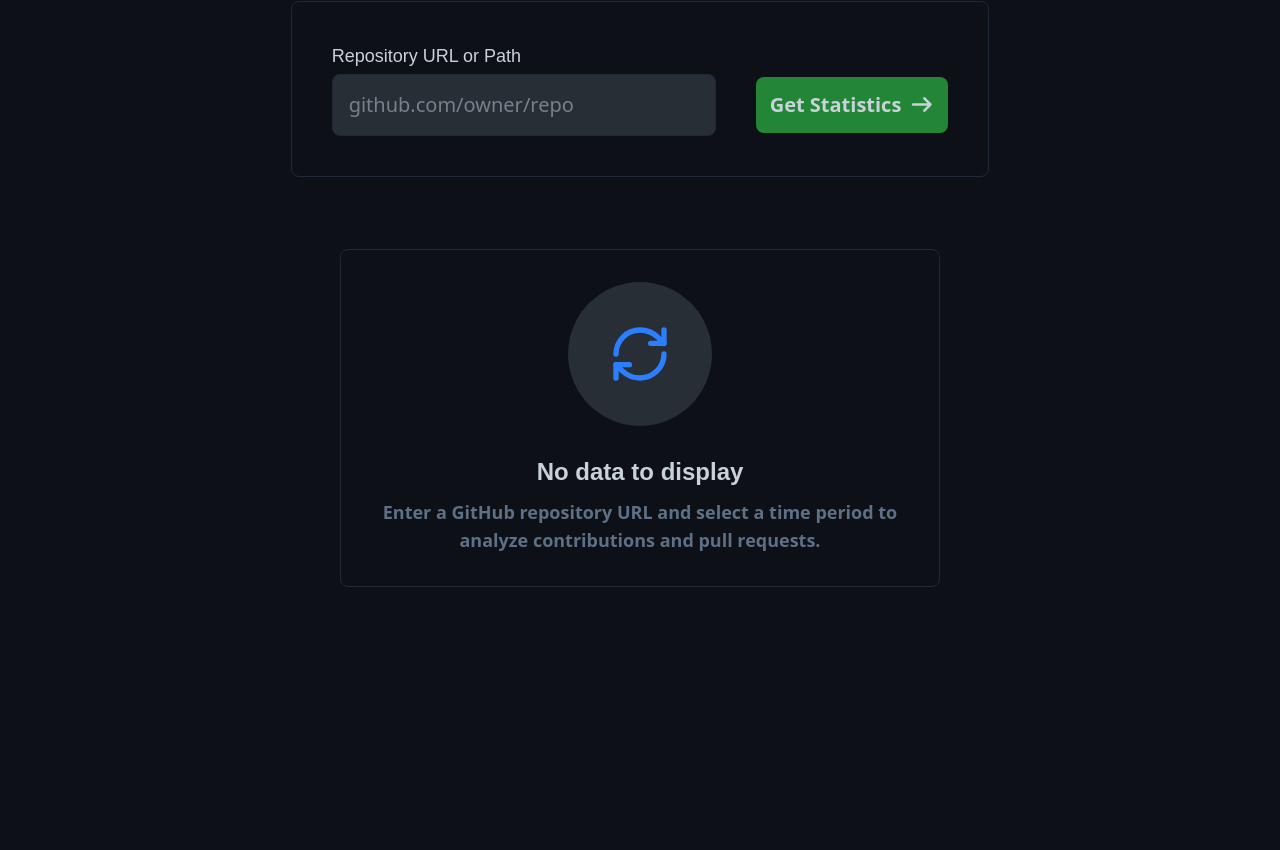
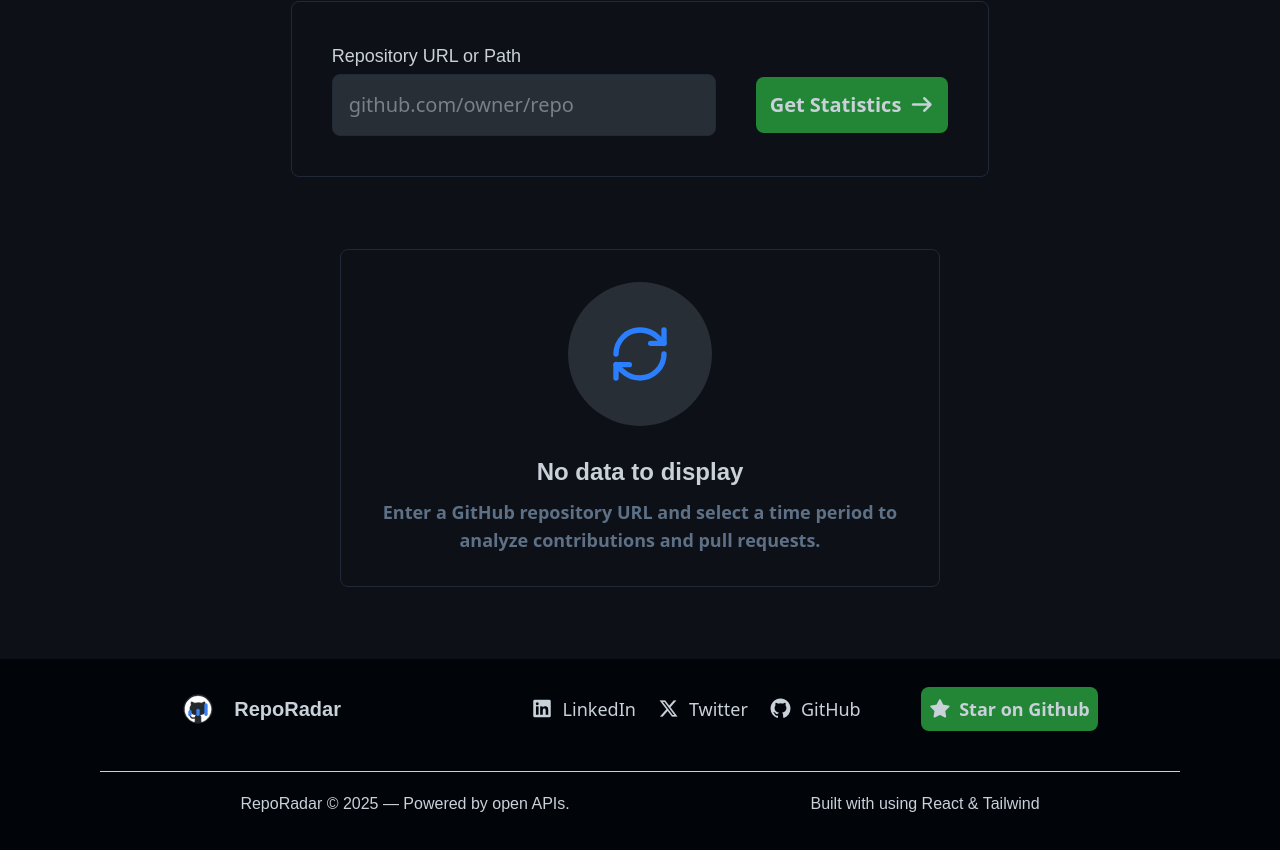
Before and after one commit to prajna7jain/GitScope, a React (Vite) app: page / in a window 1280 px wide. Shown: the part 327-1177 px from the top of the page. Before the commit the page ends 986 px from the top, so only its background shows below. Built offline with nearby package versions, Linux system fonts and the light colour scheme.

Commit message:
Footer component Added

```diff
--- a/src/App.jsx
+++ b/src/App.jsx
@@ -1,5 +1,6 @@
 import Navbar from "./components/Navbar"
 import Home from "./pages/Home"
+import Footer from "./components/Footer"
 
 function App() {
 
@@ -7,6 +8,7 @@ function App() {
     <>
       <Navbar />
       <Home />
+      <Footer />
     </>
   )
 }
--- /dev/null
+++ b/src/components/Footer.jsx
@@ -0,0 +1,41 @@
+export default function Footer() {
+    return(
+         <main className="bg-[#010409] w-full h-auto p-7 pl-[5.5rem] pr-[5.5rem] flex flex-col gap-5">
+           <div className="flex justify-around">
+             <div id="logo" className="flex items-center gap-5 ">
+                <img src="Assests/Icon.svg" alt="Logo" className="w-8" />
+                <h1 className="text-xl font-bold">RepoRadar</h1>
+            </div>
+
+            <div id="btn-options" className="flex items-center gap-15">
+                <div id="links" className="flex text-xl gap-5">
+                    <section id="linkedin" className="flex items-center gap-2 cursor-pointer hover:text-blue-300">
+                        <i className="fa-brands fa-linkedin"></i>
+                        <a href="https://www.linkedin.com/in/ayush-acharya-65943132b/" className="text-lg">LinkedIn</a>
+                    </section>
+                    <section id="twitter" className="flex items-center gap-2 cursor-pointer hover:text-blue-300">
+                        <i className="fa-brands fa-x-twitter"></i>
+                        <a href="https://x.com/ig_ayushacharya" className="text-lg">Twitter</a>
+                    </section>
+                    <section id="github" className="flex items-center gap-2 cursor-pointer hover:text-blue-300">
+                        <i className="fa-brands fa-github"></i>
+                        <a href="https://github.com/ig-ayush" className="text-lg">GitHub</a>
+                    </section>
+                </div>
+                <button className="p-2 rounded-lg flex gap-2 items-center cursor-pointer">
+                    <i className="fa-solid fa-star text-lg"></i>
+                    <span className="text-lg font-semibold"><a href="https://github.com/ig-ayush/RepoRadar" target="_blank">Star on Github</a></span>
+                </button>
+            </div>
+
+           </div>
+
+           <div className="flex items-center w-full">
+            <div className="mt-5 m-3 w-full flex justify-around border-t-1 p-5">
+                <h1>RepoRadar © 2025 — Powered by open APIs.</h1>
+                <h1>Built with using React & Tailwind</h1>
+            </div>
+           </div>
+        </main>
+    )
+}
--- a/src/components/Navbar.jsx
+++ b/src/components/Navbar.jsx
@@ -16,7 +16,7 @@ export default function Navbar() {
         setLightMode(!lightMode);
     }
     return(
-        <main className="bg-[#010409] w-full p-7 flex justify-around">
+        <main className="bg-[#010409] w-full p-7 flex justify-around ">
             <div id="logo" className="w-fit h-auto flex items-center gap-5">
                 <img src="Assests/Icon.svg" alt="Logo" className="w-10" />
                 <h1 className="text-2xl font-bold">RepoRadar</h1>
@@ -24,7 +24,7 @@ export default function Navbar() {
             <div id="btn-options" className="flex items-center gap-10">
                 <button className="p-2 rounded-lg flex gap-2 items-center cursor-pointer">
                     <i className="fa-solid fa-star text-xl"></i>
-                    <span className="text-xl font-semibold"><a href="https://github.com/ig-ayush/RepoRadar">Star on Github</a></span>
+                    <span className="text-xl font-semibold"><a href="https://github.com/ig-ayush/RepoRadar" target="_blank">Star on Github</a></span>
                 </button>
                 <div className="toggle-switch">
                     <label className="switch-label">
```
